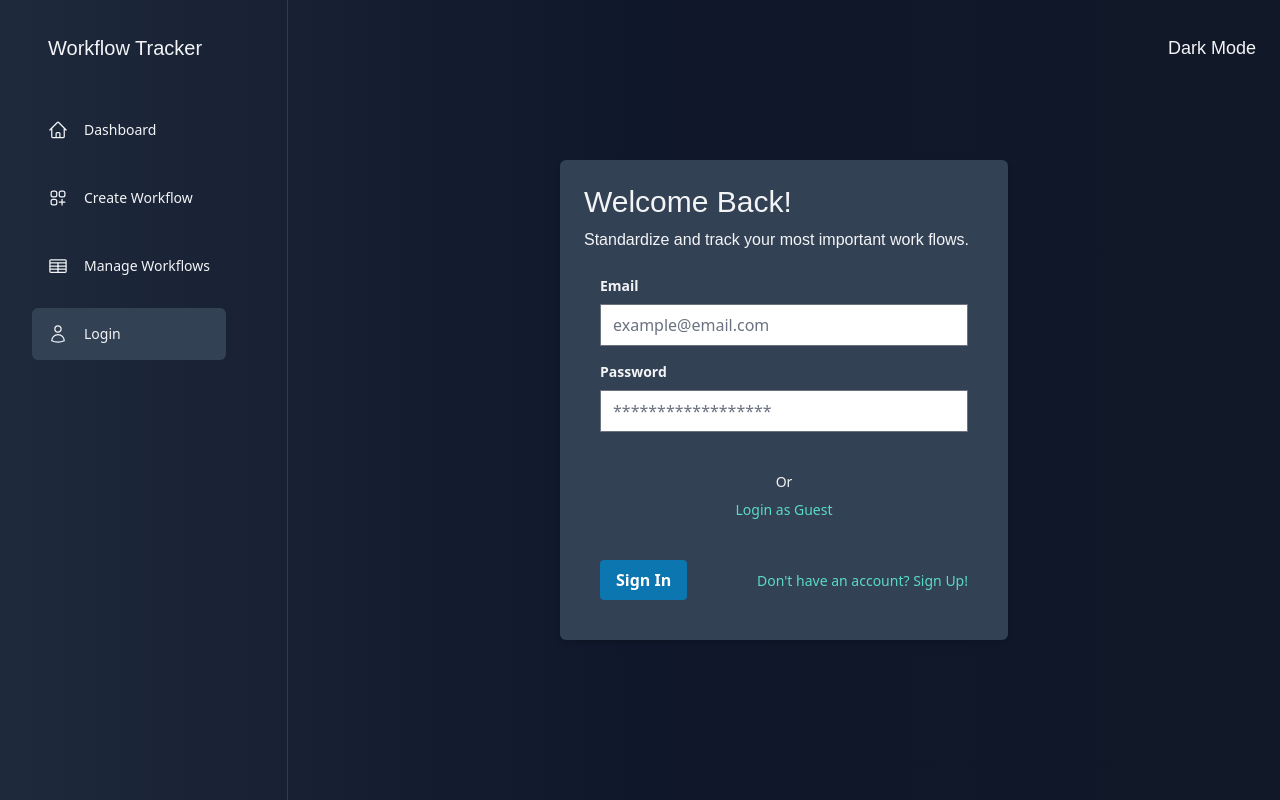
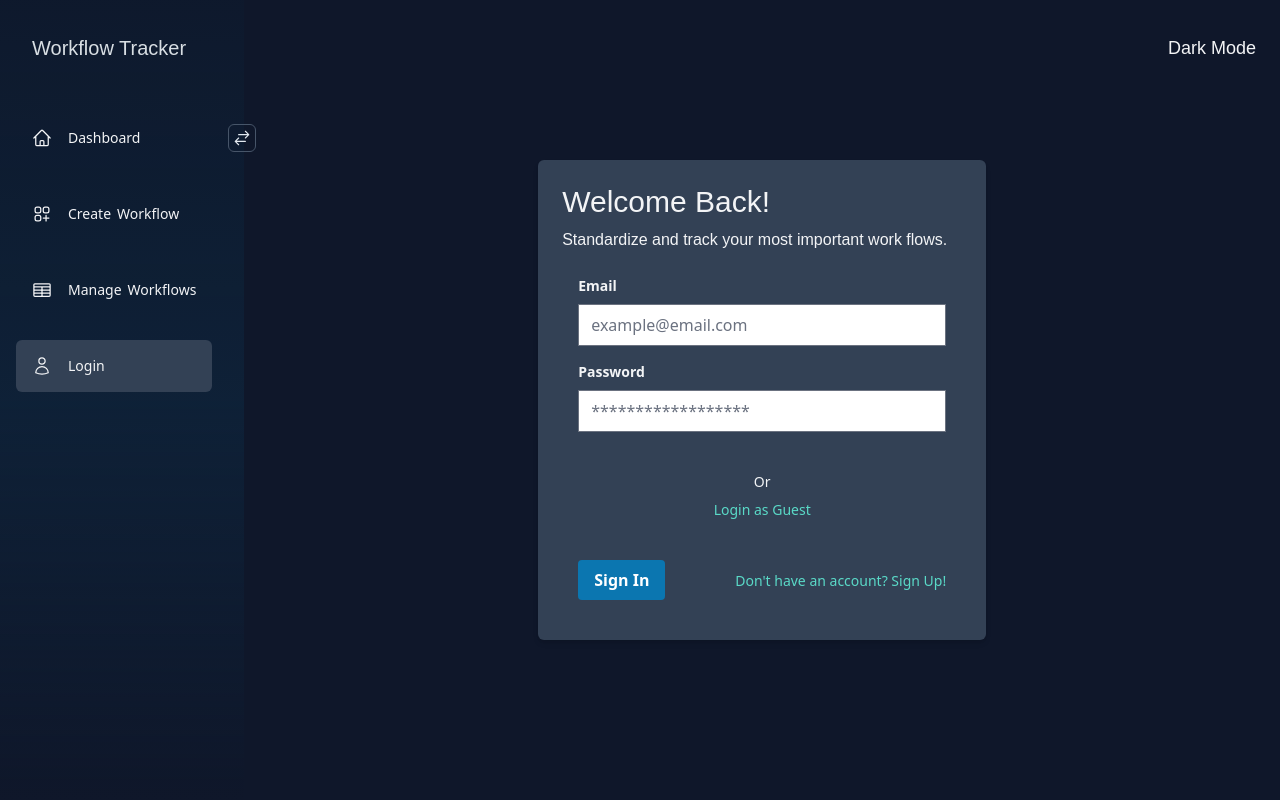
Before and after one commit to carpenjk/my-workflows, a React (Create React App) app in the folder my-workflows-client/: page /login in a window 1280 px wide. Built offline with nearby package versions, Linux system fonts and the light colour scheme.

Commit message:
navbar completed

```diff
--- a/my-workflows-client/src/App.tsx
+++ b/my-workflows-client/src/App.tsx
@@ -14,7 +14,7 @@ import Layout from './views/Layout';
 
 function App() {
   return (
-    <div className="App min-w-full min-h-screen bg-gradient-to-r from-slate-800 via-slate-900 to-gray-900" >
+    <div className="w-full min-h-screen min-w-screen App bg-slate-900" >
     <BrowserRouter>
     <Routes >
       <Route path="/" element={<Layout />}>
--- a/my-workflows-client/src/UI/Logo.tsx
+++ b/my-workflows-client/src/UI/Logo.tsx
@@ -1,4 +1,3 @@
-import React from "react";
 
 const Logo = () => {
   return ( <h3>Workflow Tracker</h3> );
--- a/my-workflows-client/src/UI/NavItem.tsx
+++ b/my-workflows-client/src/UI/NavItem.tsx
@@ -2,16 +2,20 @@ import NavLink from "./NavLink";
 
 type Props = {
   to: string,
+  collapsed: boolean,
+  collapsedWidth: string,
   children: React.ReactNode
 }
-const NavItem = ({to, children}: Props) => {
+const NavItem = ({to, collapsed, collapsedWidth, children}: Props) => {
   return (
-    <li className='w-full'>
-      <NavLink to={to} >
-        <div className='flex items-center space-x-4'>
+    <li className='w-1/4 sm:w-full'>
+      <div className="w-full">
+      <NavLink to={to} collapsed={collapsed} collapsedWidth={collapsedWidth}>
+        <div className='flex flex-col items-center justify-center p-4 sm:flex-row sm:space-x-4 '>
           {children}
         </div>
       </NavLink>
+      </div>
     </li>
    );
 }
--- a/my-workflows-client/src/UI/NavLink.tsx
+++ b/my-workflows-client/src/UI/NavLink.tsx
@@ -1,14 +1,18 @@
 import {NavLink} from 'react-router-dom';
+import { twMerge } from 'tailwind-merge';
 type Props = {
   to: string,
+  collapsed?: boolean,
+  collapsedWidth?: string,
   children: React.ReactNode
 }
 
-const CustomNavLink = ({to, children}: Props) => {
+const CustomNavLink = ({to, collapsed, collapsedWidth,children}: Props) => {
 
   return (
     <NavLink
-    className={({isActive}) => "flex w-full text-sm  text-gray-100 p-4 rounded-md" + (isActive ? " bg-slate-700" : "") }
+    className={({isActive}) =>  twMerge(" w-full flex items-center justify-center  sm:justify-stretch  text-xs sm:text-sm  text-gray-100 rounded-sm sm:rounded-md  overflow-x-hidden transition-all truncate hover:bg-slate-700 duration-300 ease-in-out ",
+     isActive && " bg-slate-700", collapsed && `${collapsedWidth} flex-none `)}
     to={to}
     >
       {children}
--- a/my-workflows-client/src/components/Header.tsx
+++ b/my-workflows-client/src/components/Header.tsx
@@ -13,7 +13,7 @@ const Header = ({logo, className, ...divProps}: Props) => {
           , className)}
       {...divProps}>
       <div>{Logo}</div>
-      <div><h4>Dark Mode</h4></div>
+      <div className="hidden sm:flex"><h4>Dark Mode</h4></div>
     </header>
   );
 }
--- a/my-workflows-client/src/components/Sidebar.tsx
+++ b/my-workflows-client/src/components/Sidebar.tsx
@@ -1,16 +1,26 @@
+import { HTMLProps, useState } from 'react';
 import NavItem from '../UI/NavItem';
-import {HomeIcon, SquaresPlusIcon, TableCellsIcon, UserIcon} from '@heroicons/react/24/outline'
+import {HomeIcon, SquaresPlusIcon, TableCellsIcon, UserIcon, ArrowsRightLeftIcon} from '@heroicons/react/24/outline'
+import { twMerge } from 'tailwind-merge';
 
-const Sidebar = () => {
+type Props = {
+  className?: HTMLProps<HTMLElement>["className"];
+}
+
+const Sidebar = ({className}: Props) => {
+  const [isCollapsed, setIsCollapsed] = useState(false);
+  const collapsedWidth = 'w-12';
+
   return (
-    <div className="w-full md:flex">
-      <nav>
-        <ul className="w-full space-y-4 ">
-          <NavItem to="/"><HomeIcon className='flex-none w-5 h-5 '/>{<span>Dashboard</span>}</NavItem>
-          <NavItem to="/workflows"><SquaresPlusIcon className='flex-none w-5 h-5'/><span>Create Workflow</span></NavItem>
-          <NavItem to="/manage"><TableCellsIcon className='flex-none w-5 h-5'/><span>Manage Workflows</span></NavItem>
-          <NavItem to="/login"><UserIcon className='flex-none w-5 h-5'/><span>Login</span></NavItem>
+    <div className={twMerge("fixed bottom-0 sm:relative w-screen sm:h-screen sm:pl-4 sm:pr-8 sm:flex sm:flex-col sm:w-auto bg-gradient-to-b from-sky-950/10 via-sky-900/20 to-slate-900", className)}>
+      <nav className='relative w-full'>
+        <ul className="flex justify-between w-full sm:space-y-6 sm:flex-col ">
+          <NavItem collapsed={isCollapsed} collapsedWidth={collapsedWidth} to="/" ><HomeIcon className='flex-none w-5 h-5 '/>{<span>Dashboard</span>}</NavItem>
+          <NavItem collapsed={isCollapsed} collapsedWidth={collapsedWidth} to="/workflows" ><SquaresPlusIcon className='flex-none w-5 h-5'/><span className='flex space-x-1.5'><span>Create</span><span className='hidden sm:flex'>Workflow</span></span></NavItem>
+          <NavItem collapsed={isCollapsed} collapsedWidth={collapsedWidth} to="/manage" ><TableCellsIcon className='flex-none w-5 h-5'/><span className='flex space-x-1.5'><span>Manage</span><span className='hidden sm:flex'> Workflows</span></span></NavItem>
+          <NavItem collapsed={isCollapsed} collapsedWidth={collapsedWidth} to="/login" ><UserIcon className='flex-none w-5 h-5'/><span>Login</span></NavItem>
         </ul>
+        <button onClick={()=> setIsCollapsed((prev)=> !prev)} className='absolute hidden p-1 border rounded-md sm:flex text-slate-200 slate-400 w-7 h-7 -right-11 top-3 hover:animate-bounce-once border-slate-600'><ArrowsRightLeftIcon/></button>
       </nav>
     </div>
   );
--- a/my-workflows-client/src/index.css
+++ b/my-workflows-client/src/index.css
@@ -8,11 +8,11 @@
 
 @layer base{
   html {
-    @apply  text-gray-100 text-base min-w-full min-h-screen;
+    @apply   min-w-full min-h-screen text-base text-gray-100 bg-slate-900;
   }
 
   body {
-    @apply min-w-full min-h-full text-gray-100 text-base;
+    @apply min-w-full min-h-full text-base text-gray-100;
   }
 
   h1 {
@@ -38,9 +38,9 @@
     font-family: 'Maven Pro', sans-serif;
   }
   p {
-    @apply text-gray-100 text-base;
+    @apply text-base text-gray-100;
   }
   input {
-    @apply text-gray-700 shadow appearance-none border rounded py-2 px-3 leading-tight focus:outline-none;
+    @apply px-3 py-2 leading-tight text-gray-700 border rounded shadow appearance-none focus:outline-none;
   }
 }
--- a/my-workflows-client/src/views/Layout.tsx
+++ b/my-workflows-client/src/views/Layout.tsx
@@ -8,13 +8,13 @@ const Layout = () => {
   return (
     <>
     <div className="flex w-full h-screen max-w-screen-2xl">
-      <div className="flex-initial h-full pt-2 pl-8 pr-8 w-72 border-slate-400/20 md:border-r">
-        <Header className="fixed top-0 left-0 w-full h-24 pl-12 pr-6 max-w-screen-2xl" logo={<Logo/>}></Header>
-        <aside className={"mt-24"}>
-          <Sidebar/>
+      <div className="h-full w-fit">
+        <Header className="fixed top-0 left-0 w-full h-24 pl-8 pr-6 max-w-screen-2xl" logo={<Logo/>}></Header>
+        <aside >
+          <Sidebar className="pt-28"/>
         </aside>
       </div>
-      <main className="flex items-center justify-center flex-1 px-16 " >
+      <main className="flex items-center justify-center flex-1 px-4 sm:px-16 " >
         <Outlet/>
       </main>
     </div>
--- a/my-workflows-client/tailwind.config.js
+++ b/my-workflows-client/tailwind.config.js
@@ -5,6 +5,9 @@ module.exports = {
   ],
   theme: {
     extend: {
+      transitionProperty: {
+        width: "width"
+      },
       screens: {
         "3xl": "1792px",
       },
@@ -13,6 +16,7 @@ module.exports = {
       },
       animation: {
         text:'text 5s ease infinite',
+        "bounce-once": 'bounce-once 0.35s ease 0s 1 normal forwards;'
     },
     backgroundSize: {
       "size-200": "200% 200%",
@@ -28,6 +32,28 @@ module.exports = {
               "background-position": 'right center'
           }
         },
+        "bounce-once": {
+          "0%": {
+            transform: "translateY(0%)",
+            "animation-timing-function": "ease-in",
+          },
+          "25%": {
+            transform: "translateY(-4%)",
+            "animation-timing-function": "ease-in",
+          },
+          "50%": {
+            transform: "translateY(-8%)",
+            "animation-timing-function": "ease-in",
+          },
+          "75%": {
+            transform: "translateY(-4%)",
+            "animation-timing-function": "ease-out",
+          },
+          "100%": {
+            transform: "translateY(0%)",
+            "animation-timing-function": "ease-out",
+          },
+        },
     }
     },
   },
```
Also changed, not shown: my-workflows-client/src/features/auth/auth.ts (+0 -118 lines). Lines whose indentation alone changed are shown as unchanged.
